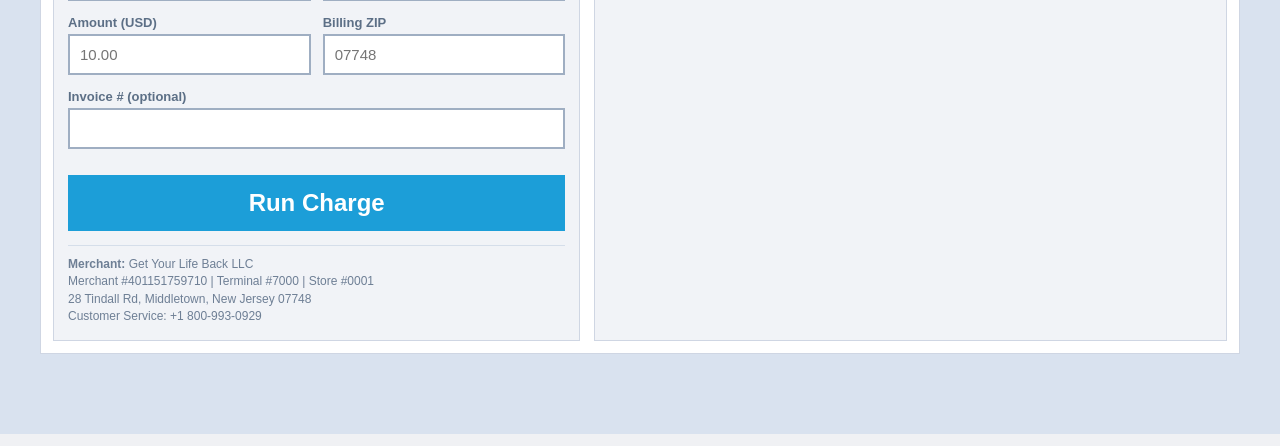
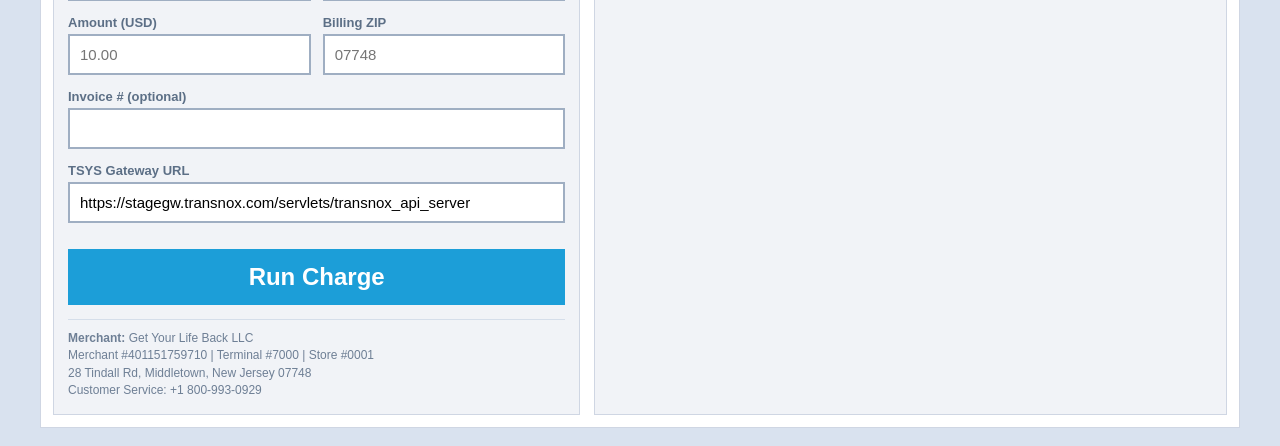
Before and after one commit to utkutepe3-cell/devasa, a PHP site: page /tsys_virtual_terminal.php in a window 1280 px wide. Shown: the part 366-812 px from the top of the page. Run offline with PHP 8.4, Linux system fonts and the light colour scheme.

Commit message:
Add gateway URL fallback and form override
Co-authored-by: utkutepe3-cell <utkutepe3-cell@users.noreply.github.com>

```diff
--- a/tsys_virtual_terminal.php
+++ b/tsys_virtual_terminal.php
@@ -35,9 +35,12 @@ $merchantConfig = [
     'approvedMonthlyVolume' => '$30,000.00',
 ];
 
+$defaultGatewayUrl = 'https://stagegw.transnox.com/servlets/transnox_api_server';
+$gatewayUrl = trim((string) ($_POST['gateway_url'] ?? getenv('TSYS_API_URL') ?: $defaultGatewayUrl));
+
 $apiConfig = [
-    // Canli/sandbox endpointi ortama gore degistirebilirsiniz.
-    'baseUrl' => rtrim((string) getenv('TSYS_API_URL'), '/'),
+    // Canli/sandbox endpointi: form alani > environment > fallback.
+    'baseUrl' => rtrim($gatewayUrl, '/'),
     'apiKey' => (string) getenv('TSYS_API_KEY'),
     'apiSecret' => (string) getenv('TSYS_API_SECRET'),
     'timeout' => 45,
@@ -165,10 +168,10 @@ function buildPayload(string $transactionType, array $input, array $merchantConf
 function sendToTsys(array $payload, array $apiConfig): array
 {
     if ($apiConfig['baseUrl'] === '') {
-        throw new RuntimeException('TSYS_API_URL is not set.');
+        throw new RuntimeException('Gateway URL bos birakilamaz.');
     }
 
-    $endpoint = $apiConfig['baseUrl'] . '/transactions';
+    $endpoint = resolveTsysEndpoint($apiConfig['baseUrl']);
 
     $headers = [
         'Content-Type: application/json',
@@ -213,11 +216,23 @@ function sendToTsys(array $payload, array $apiConfig): array
         'ok' => $ok,
         'message' => $message,
         'details' => [
+            'gateway_url' => $endpoint,
             'http_status' => $httpStatus,
             'request_payload' => maskRequestPayload($payload),
             'response' => $decoded,
         ],
     ];
+}
+
+function resolveTsysEndpoint(string $baseUrl): string
+{
+    // Eger URL dogrudan endpoint ise oldugu gibi kullan.
+    if (preg_match('/(\/transactions|transnox_api_server)$/', $baseUrl) === 1) {
+        return $baseUrl;
+    }
+
+    // Varsayilan REST endpoint sonu.
+    return $baseUrl . '/transactions';
 }
 
 function parseExpiry(string $expiration): array
@@ -504,6 +519,17 @@ function array_filter_recursive(array $data): array
                     </div>
                 </div>
 
+                <div class="field">
+                    <label for="gateway_url">TSYS Gateway URL</label>
+                    <input
+                        id="gateway_url"
+                        name="gateway_url"
+                        type="text"
+                        value="<?= htmlspecialchars($apiConfig['baseUrl']) ?>"
+                        placeholder="https://stagegw.transnox.com/servlets/transnox_api_server"
+                    >
+                </div>
+
                 <button class="cta" id="action-button" type="submit">Run Charge</button>
             </form>
 
```
